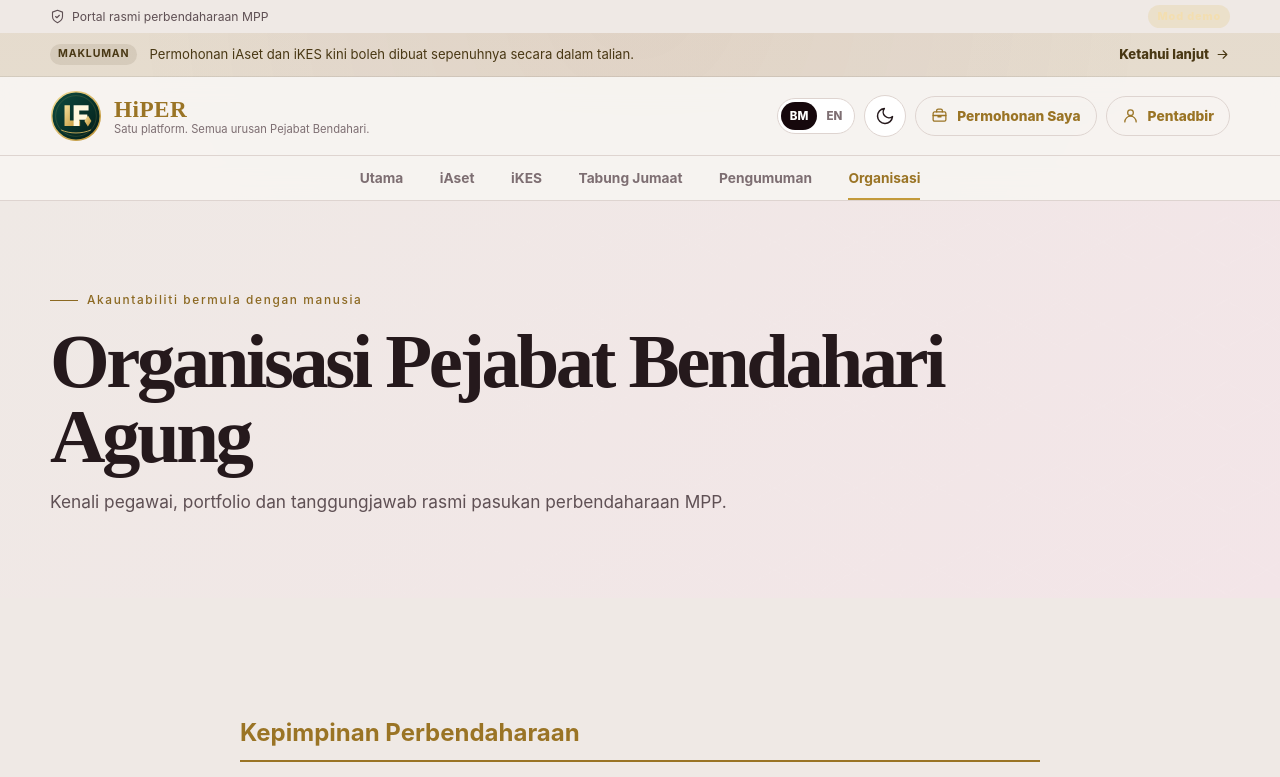
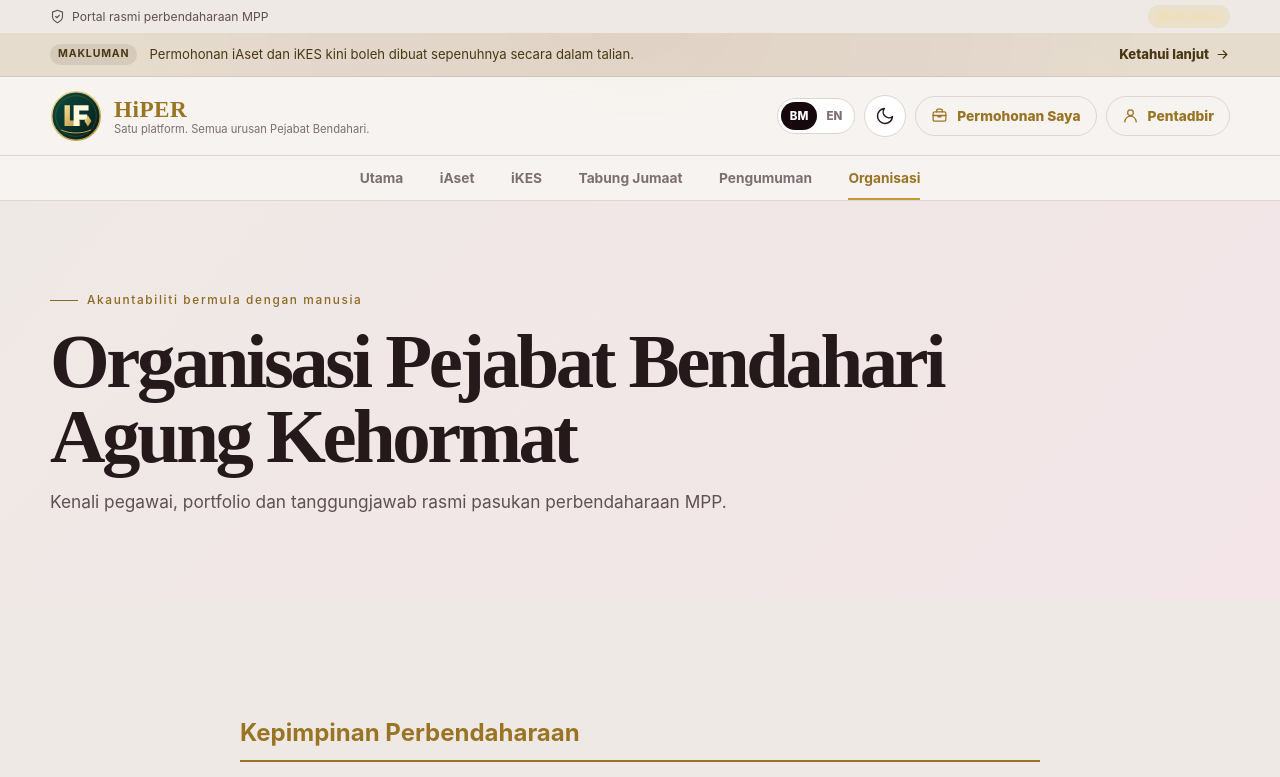
Before and after one commit to g-ipgp250803435-spec/lfx-mvp, a Next.js app: page /organisation in a window 1280 px wide. Shown: the top 777 px of the page. Built offline with nearby package versions, Linux system fonts and the light colour scheme; no server answers.

Commit message:
Update page.tsx

```diff
--- a/app/organisation/page.tsx
+++ b/app/organisation/page.tsx
@@ -66,8 +66,8 @@ export default function OrganisationPage() {
           en: "Accountability starts with people"
         }}
         title={{
-          bm: "Organisasi Pejabat Bendahari Agung",
-          en: "Office of the Treasurer-General"
+          bm: "Organisasi Pejabat Bendahari Agung Kehormat",
+          en: "Office of the Honorary Treasurer-General"
         }}
         description={{
           bm: "Kenali pegawai, portfolio dan tanggungjawab rasmi pasukan perbendaharaan MPP.",
```
